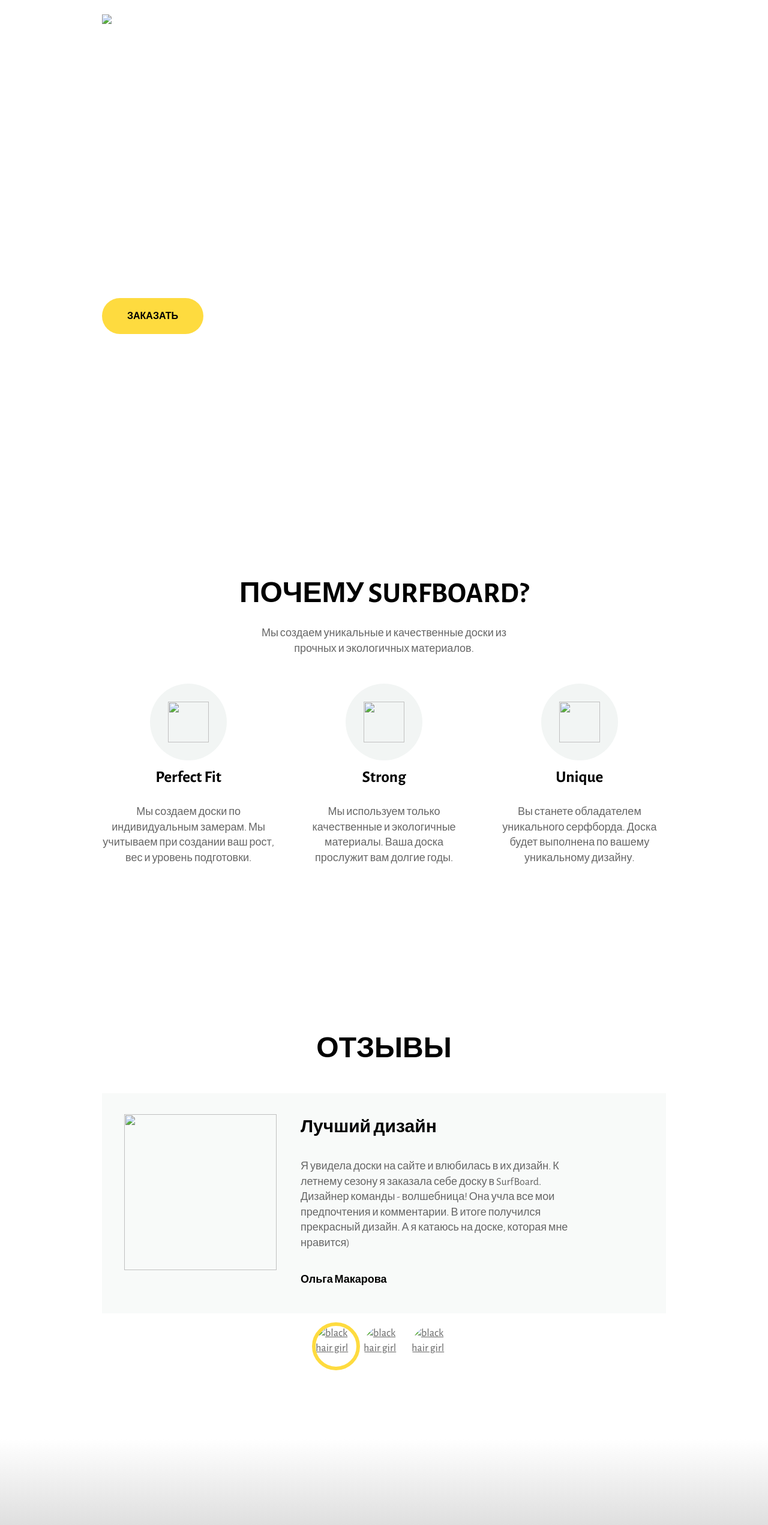
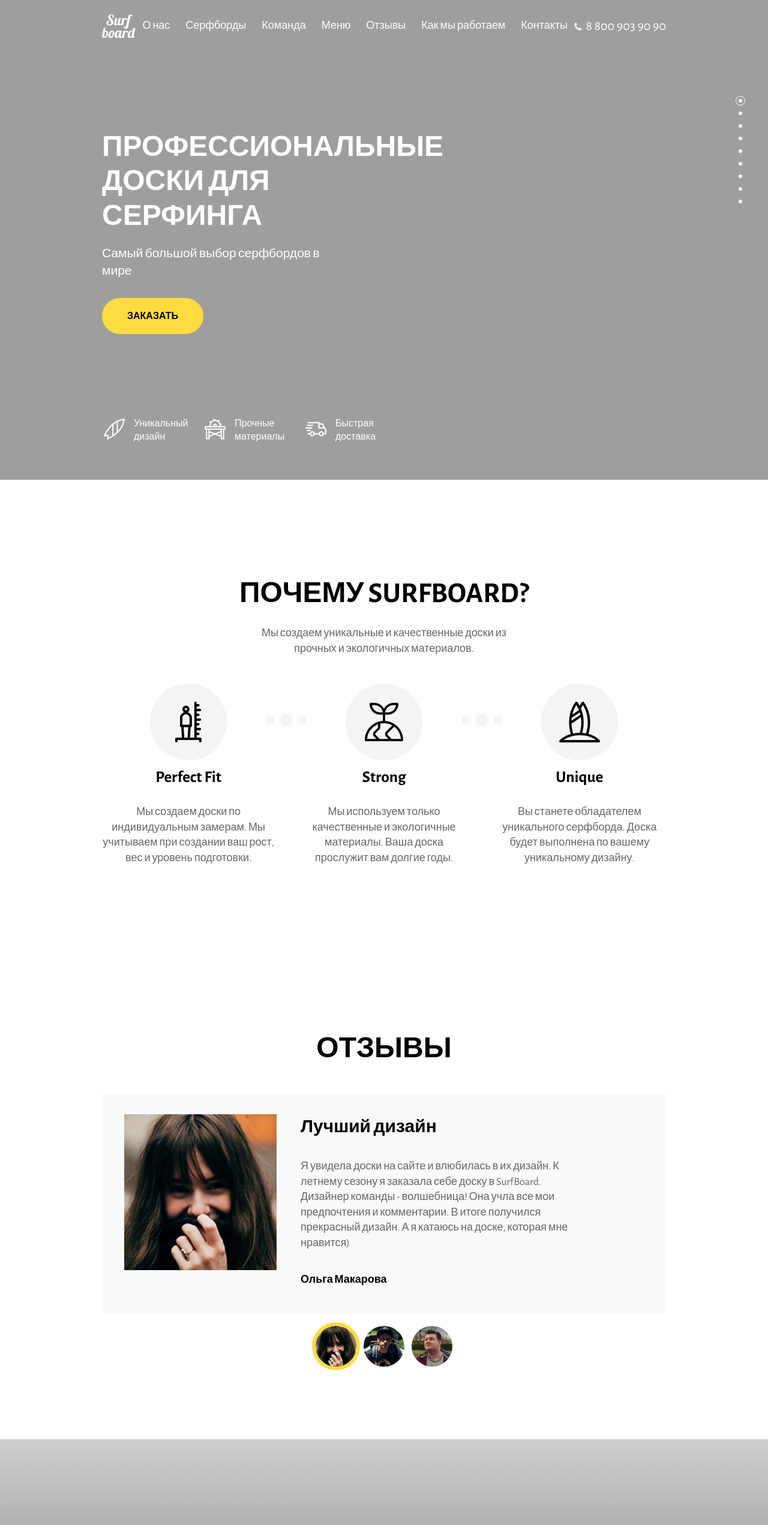
Before and after one commit to RVM-developer/Surfboard-project, a plain HTML site: page index.html in a window 1280 px wide. Shown: the top 2543 px of the page at 60% size. Drawn offline with nearby package versions, Linux system fonts and the light colour scheme; the site is published under a folder, as on GitHub Pages, so addresses that start at the root find nothing.

Commit message:
changed path css

```diff
--- a/index.html
+++ b/index.html
@@ -13,7 +13,7 @@
             <section class="hero">
                 <div class="container hero__container">
                     <header class="header">
-                        <img src="/img/icons/logo.png" class="logo" alt="surfboard logo">
+                        <img src="./img/icons/logo.png" class="logo" alt="surfboard logo">
                         <nav class="menu">
                             <ul class="menu__list">
                                 <li class="menu__item"> <a href="#" class="menu__link">О нас</a> </li>
@@ -41,19 +41,19 @@
                         <ul class="features">
                             <li class="features__item feature">
                                 <div class="feature__icon">
-                                    <img src="img/icons/main-2.svg" alt="">
+                                    <img src="./img/icons/main-2.svg" alt="">
                                 </div>
                                 <div class="feature__text">Уникальный дизайн</div>
                             </li>
                             <li class="features__item feature">
                                 <div class="feature__icon">
-                                    <img src="img/icons/main-3.svg" alt="">
+                                    <img src="./img/icons/main-3.svg" alt="">
                                 </div>
                                 <div class="feature__text">Прочные материалы</div>
                             </li>
                             <li class="features__item feature">
                                 <div class="feature__icon">
-                                    <img src="img/icons/main-1.svg" alt="">
+                                    <img src="./img/icons/main-1.svg" alt="">
                                 </div>
                                 <div class="feature__text">Быстрая доставка</div>
                             </li>
@@ -72,7 +72,7 @@
                         <li class="benefits__item benefit">
                             <div class="benefit__image">
                                 <div class="benefit__image-wrapper">
-                                    <img src="/img/icons/Perfect Fit.svg" alt="" class="benefit__icon">
+                                    <img src="./img/icons/Perfect Fit.svg" alt="" class="benefit__icon">
                                 </div>
                             </div>
                             <div class="benefit__text">
@@ -88,7 +88,7 @@
                         <li class="benefits__item benefit">
                             <div class="benefit__image">
                                 <div class="benefit__image-wrapper">
-                                    <img src="/img/icons/Strong.svg" alt="" class="benefit__icon">
+                                    <img src="./img/icons/Strong.svg" alt="" class="benefit__icon">
                                 </div>
                             </div>
                             <div class="benefit__text">
@@ -104,7 +104,7 @@
                         <li class="benefits__item benefit">
                             <div class="benefit__image">
                                 <div class="benefit__image-wrapper">
-                                    <img src="/img/icons/Unique.svg" alt="" class="benefit__icon">
+                                    <img src="./img/icons/Unique.svg" alt="" class="benefit__icon">
                                 </div>
                             </div>
                             <div class="benefit__text">
@@ -127,7 +127,7 @@
                         <div class="reviews__display">
                             <div class="reviews__display-inner">
                                 <div class="reviews__avatar">
-                                    <img src="/img/icons/review_1.jpg" alt="" class="reviews__avatar-img">
+                                    <img src="./img/icons/review_1.jpg" alt="" class="reviews__avatar-img">
                                 </div>
                                 <article class="reviews__content">
                                     <h3 class="reviews__title">Лучший дизайн</h3>
@@ -147,17 +147,17 @@
                         <ul class="reviews__switcher">
                             <li class="reviews__switcher-item interactive-avatar interactive-avatar--active">
                                 <a href="#" class="interactive-avatar__link">
-                                    <img src="/img/icons/review_1.jpg" alt="black hair girl" class="interactive-avatar__img">
+                                    <img src="./img/icons/review_1.jpg" alt="black hair girl" class="interactive-avatar__img">
                                 </a>
                             </li>
                             <li class="reviews__switcher-item interactive-avatar">
                                 <a href="#" class="interactive-avatar__link">
-                                    <img src="/img/icons/review_2.jpg" alt="black hair girl" class="interactive-avatar__img">
+                                    <img src="./img/icons/review_2.jpg" alt="black hair girl" class="interactive-avatar__img">
                                 </a>
                             </li>
                             <li class="reviews__switcher-item interactive-avatar">
                                 <a href="#" class="interactive-avatar__link">
-                                    <img src="/img/icons/review_3.jpg" alt="black hair girl" class="interactive-avatar__img">
+                                    <img src="./img/icons/review_3.jpg" alt="black hair girl" class="interactive-avatar__img">
                                 </a>
                             </li>
                         </ul>
@@ -239,7 +239,6 @@
                 </div>
             </section>
             <section class="section map-section">
-
             </section>
         </div>
     </div>
--- a/scss/blocks/benefits.scss
+++ b/scss/blocks/benefits.scss
@@ -8,7 +8,7 @@
     position: relative;
 
     &::before {
-        content: url(/img/icons/separator.png);
+        content: url(../img/icons/separator.png);
         position: absolute;
         top: 50px;
         right: 0;
--- a/scss/blocks/form.scss
+++ b/scss/blocks/form.scss
@@ -1,6 +1,6 @@
 .order-section {
     background: linear-gradient(rgba(255, 255, 255, 0.5), rgba(0, 0, 0, 0.7)),
-                url("/img/decor/bg_order.jpg")center top no-repeat;
+                url("../img/decor/bg_order.jpg")center top no-repeat;
     background-size: cover;
 }
 
--- a/scss/blocks/hero.scss
+++ b/scss/blocks/hero.scss
@@ -1,5 +1,5 @@
 .hero {
-    background: url("/img/decor/bg_maincontent1.jpg")center center no-repeat;
+    background: url("../img/decor/bg_maincontent1.jpg")center center no-repeat;
     background-size: cover;
     // background-color: $blue;
     height: 100vh;
--- a/scss/blocks/radio.scss
+++ b/scss/blocks/radio.scss
@@ -13,7 +13,7 @@
             border-radius: 0;
 
             &::before {
-                background: url(/img/icons/checkmark.png) center center no-repeat;
+                background: url(../img/icons/checkmark.png) center center no-repeat;
             }
         }
     }
```
Also changed, not shown: css/main.css, 1 other file.
